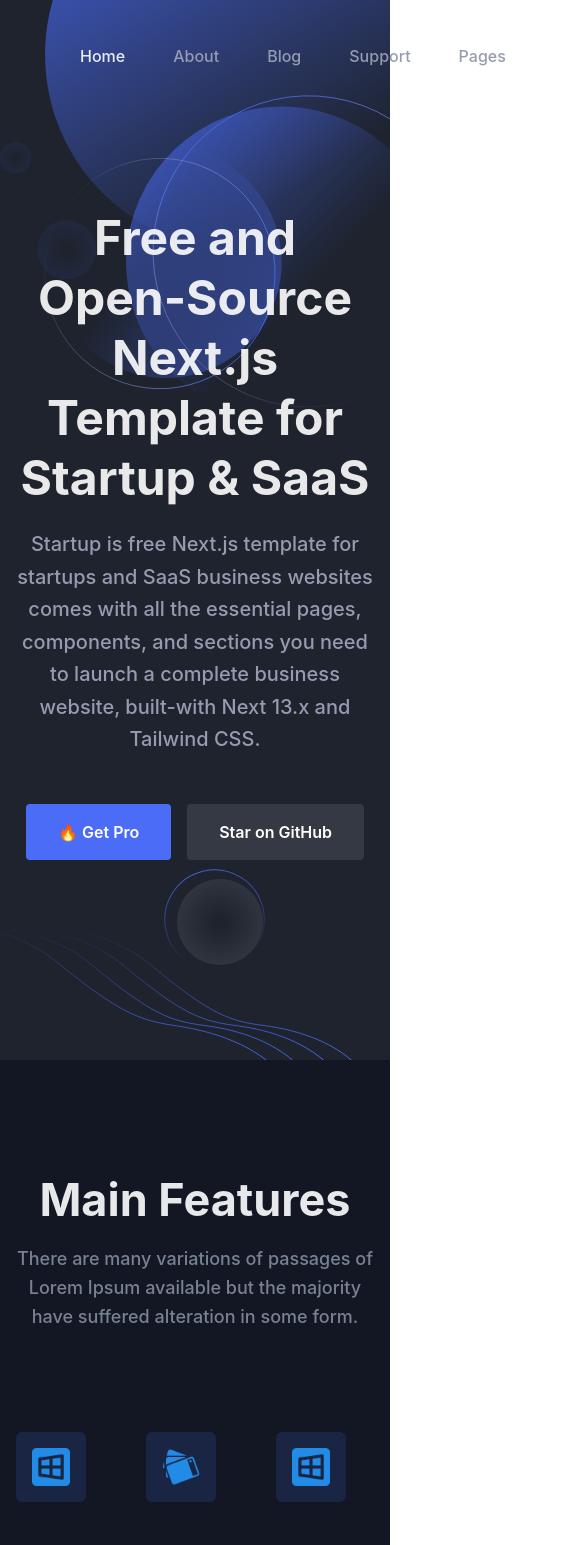
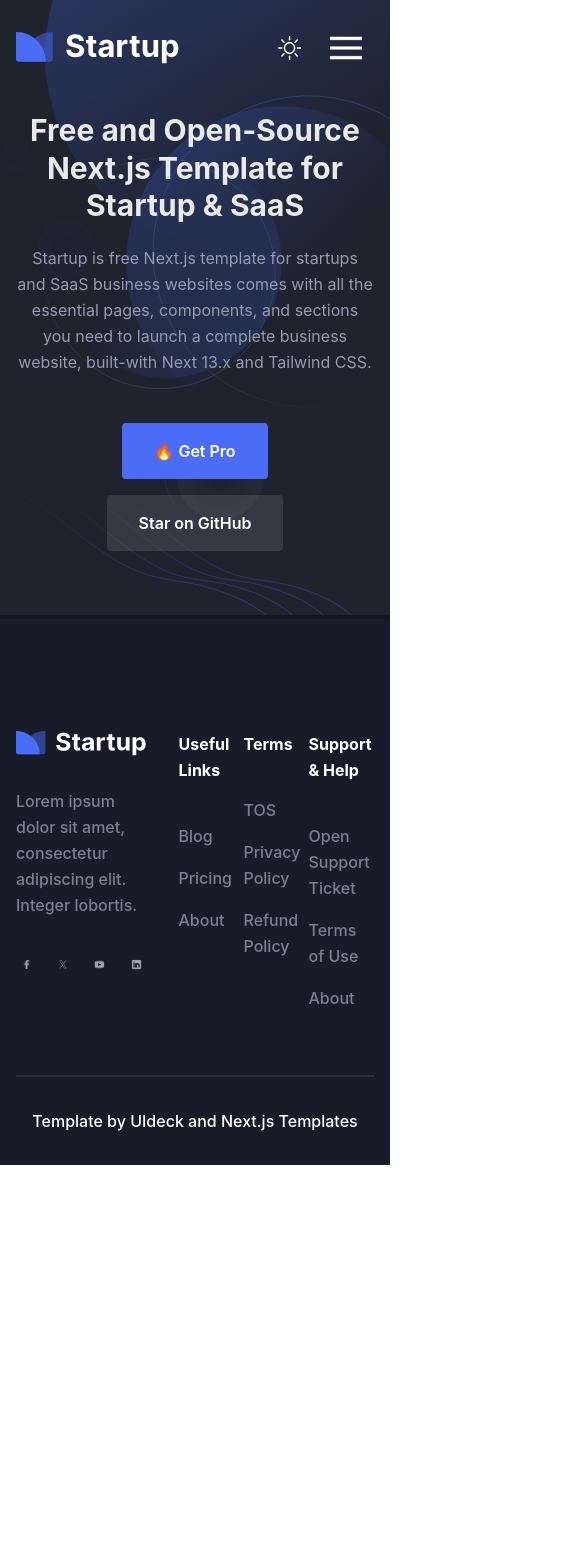
Before and after one commit to samratmahmud/start-up, a Next.js app: page / in a window 390 px wide. Shown: the top 1545 px of the page, 575 px wide, since content can reach past the window. After the commit the page ends 1165 px from the top, so only its background shows below. Built offline with nearby package versions, Linux system fonts and the light colour scheme.

Commit message:
navbar res

```diff
--- a/src/app/home/Header.tsx
+++ b/src/app/home/Header.tsx
@@ -6,29 +6,37 @@ import React from "react";
 function Header() {
    return (
       <section className="bg-blue-950/[1] relative">
-         <span className="absolute right-0 top-0">
+         <span className="absolute right-0 top-0 opacity-40 md:opacity-100">
             <img src="/images/header-bg-one.svg" alt="" />
          </span>
          <div className="relative">
-            <span className="absolute bottom-0 left-0">
+            <span className="absolute bottom-0 left-0 opacity-40 md:opacity-100">
                <img src="/images/header-bg-two.svg" alt="" />
             </span>
-            <div className="container relative z-10 pt-52 pb-[200px]">
+            <div className="container relative z-10 2xl:pt-52 xl:pt-[180px] md:pt-[150px] pt-28 2xl:pb-[200px] xl:pb-40 md:pb-[120px] pb-16">
                <h1 className="text-4xl text-white/90 font-bold max-w-[800px] mx-auto text-center leading-[1.25] mb-5">
                   Free and Open-Source Next.js Template for Startup & SaaS
                </h1>
-               <p className="text-lg font-medium text-gray-400/[1] leading-[1.625] max-w-[810px] mx-auto text-center mb-12">
+               <p className="text-lg font-normal text-gray-400/[1] leading-[1.625] max-w-[810px] mx-auto text-center mb-12">
                   Startup is free Next.js template for startups and SaaS
                   business websites comes with all the essential pages,
                   components, and sections you need to launch a complete
                   business website, built-with Next 13.x and Tailwind CSS.
                </p>
-               <div className="flex justify-center gap-4">
-                  <div className="flex">
-                     <Buttons children="🔥 Get Pro" href="#" />
+               <div className="flex sm:flex-row flex-col justify-center gap-4">
+                  <div className="flex justify-center">
+                     <div className="flex">
+                        <Buttons children="🔥 Get Pro" href="#" />
+                     </div>
                   </div>
-                  <div className="flex">
-                     <Buttons children="Star on GitHub" href="#" color="gray" />
+                  <div className="flex justify-center">
+                     <div className="flex">
+                        <Buttons
+                           children="Star on GitHub"
+                           href="#"
+                           color="gray"
+                        />
+                     </div>
                   </div>
                </div>
             </div>
--- a/src/app/page.tsx
+++ b/src/app/page.tsx
@@ -13,15 +13,15 @@ export default function Home() {
    return (
       <main className="bg-gray-950/[1] pb-1">
          <Header />
-         <Features />
-         <VideoBar />
-         <BrandGroup />
-         <BusinessSites />
-         <Support />
-         <Feadback />
-         <Pricing />
-         <Blogs />
-         <Contact />
+         {/* <Features /> */}
+         {/* <VideoBar /> */}
+         {/* <BrandGroup /> */}
+         {/* <BusinessSites /> */}
+         {/* <Support /> */}
+         {/* <Feadback /> */}
+         {/* <Pricing /> */}
+         {/* <Blogs /> */}
+         {/* <Contact /> */}
       </main>
    );
 }
--- a/src/components/common/SocialSite.tsx
+++ b/src/components/common/SocialSite.tsx
@@ -6,22 +6,24 @@ interface SocialSiteProps {
    icon: string;
    icon2: string;
    path: string;
-   isActive?: boolean;
-   handelClick?: () => void;
 }
 
 function SocialSite(props: SocialSiteProps) {
-   const {icon, icon2, path, isActive, handelClick} = props;
+   const {icon, icon2, path} = props;
+   const [show, setShow] = React.useState(false);
+
    return (
-      <div onMouseEnter={handelClick} onMouseLeave={handelClick}>
-         <Link href={path}>
-            <img
-               className={`w-5 opacity-60`}
-               src={!isActive ? icon2 : icon}
-               alt=""
-            />
-         </Link>
-      </div>
+      <Link
+         href={path}
+         onMouseEnter={() => setShow(true)}
+         onMouseLeave={() => setShow(false)}
+      >
+         <img
+            className={`w-7 p-[5px] ${show ? "opacity-100" : "opacity-60"}`}
+            src={show ? icon2 : icon}
+            alt=""
+         />
+      </Link>
    );
 }
 
--- a/src/components/global/footer/Footer.tsx
+++ b/src/components/global/footer/Footer.tsx
@@ -2,7 +2,6 @@
 "use client";
 import Link from "next/link";
 import React from "react";
-import {usePathname} from "next/navigation";
 import SocialSite from "@/components/common/SocialSite";
 
 const footerLink = [
@@ -87,9 +86,6 @@ const socialItems = [
 ];
 
 function Footer() {
-   const [hovered, setHovered] = React.useState(false);
-   const pathname = usePathname();
-
    return (
       <section className="bg-gray-700 relative">
          <div className="container pt-28">
@@ -102,15 +98,13 @@ function Footer() {
                      Lorem ipsum dolor sit amet, consectetur adipiscing elit.
                      Integer lobortis.
                   </p>
-                  <div className="flex gap-6">
+                  <div className="flex gap-4">
                      {socialItems.map(({icon, icon2, path}, index) => (
                         <SocialSite
                            icon={icon}
                            icon2={icon2}
                            path={path}
                            key={index}
-                           handelClick={() => setHovered(!hovered)}
-                           isActive={hovered}
                         />
                      ))}
                   </div>
--- a/src/components/global/navbar/Navbar.tsx
+++ b/src/components/global/navbar/Navbar.tsx
@@ -59,7 +59,7 @@ function Navbar() {
                   <Link href="/">
                      <img className="h-8" src="/images/logo.svg" alt="" />
                   </Link>
-                  <div className="flex gap-12">
+                  <div className="lg:flex hidden xl:gap-12 gap-10">
                      {navLink.map(({name, path}, index) => (
                         <Link
                            key={index}
@@ -77,6 +77,7 @@ function Navbar() {
                   </div>
                </div>
                <div className="flex items-center">
+                  <div className="md:flex hidden items-center">
                      <Link
                         href="/"
                         className="hover:text-gray-400 text-white font-bold leading-[1.5em] duration-300 px-7 py-3"
@@ -86,8 +87,12 @@ function Navbar() {
                      <div className="flex">
                         <Buttons variant="small" children="Sign Up" href="#" />
                      </div>
+                  </div>
                   <div className="w-14 aspect-square flex items-center justify-center rounded-full cursor-pointer">
                      <img className="w-6" src="/images/sun.svg" alt="" />
+                  </div>
+                  <div className="w-14 h-11 py-1.5 px-3 lg:hidden">
+                     <img src="/images/icons8-menu-50.png" alt="" />
                   </div>
                </div>
             </div>
--- a/src/style/main.css
+++ b/src/style/main.css
@@ -15,3 +15,28 @@ body {
 html {
    scroll-behavior: smooth;
 }
+
+/* Mobile Responsive */
+@media screen and (max-width: 1200px) {
+   .text-lg {
+      @apply text-[18px];
+   }
+}
+@media screen and (max-width: 1024px) {
+   .text-lg {
+      @apply text-[18px];
+   }
+}
+@media screen and (max-width: 768px) {
+   .text-lg {
+      @apply text-[16px];
+   }
+   .text-4xl {
+      @apply text-[36px];
+   }
+}
+@media screen and (max-width: 575px) {
+   .text-4xl {
+      @apply text-[30px];
+   }
+}
```
Also changed, not shown: public/images/icons8-linkedin-30.png, public/images/icons8-menu-50.png (added). Lines whose indentation alone changed are shown as unchanged.
